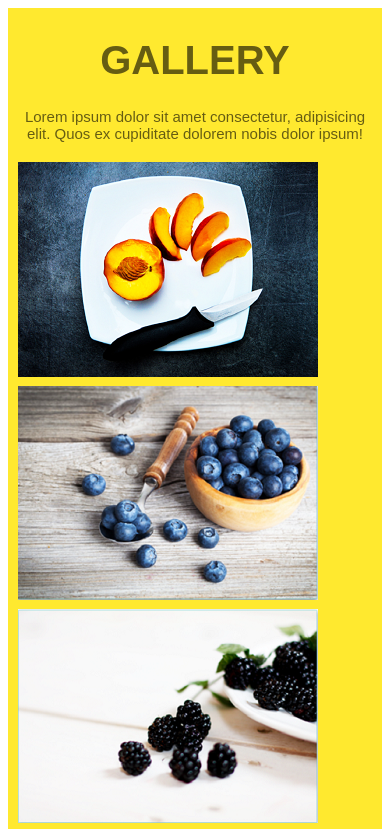
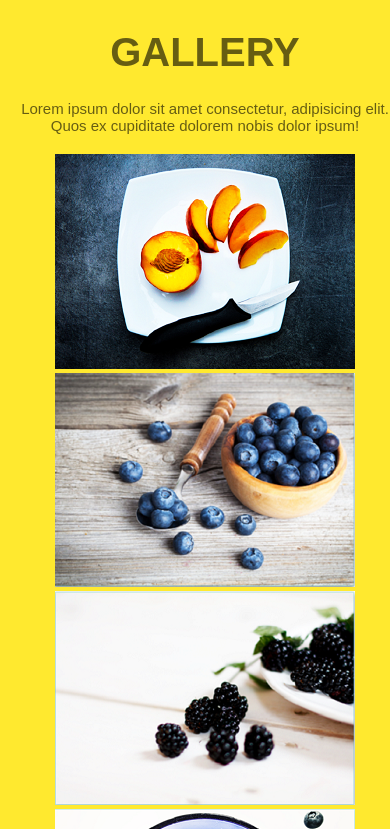
Before and after one commit to hennadii20/lesson16hw, a plain HTML site: page index.html in a window 390 px wide. Shown: the top 829 px of the page. Drawn offline with Linux system fonts and the light colour scheme.

Commit message:
changed styles

```diff
--- a/style.css
+++ b/style.css
@@ -1,7 +1,12 @@
+body {
+    margin: 0;
+    padding: 0;
+}
+
 
 .our__gallery {
     display: block;
-    width: 100%px;
+    width: 100%;
     height: 1800px;
     background-color: #FFE92F;
     margin: 0 auto;
@@ -17,7 +22,7 @@
     font-family: Arial, Helvetica, sans-serif;
     font-weight: bold;
     text-align: center;
-    color: rgb(0, 0, 0, .6);
+    color: rgba(0, 0, 0, .6);
     margin: 0;
     padding-top: 20px;
 }
@@ -27,7 +32,7 @@
     font-family: Arial, Helvetica, sans-serif;
     text-align: center;
     padding-top: 15px;
-    color: rgb(0, 0, 0, .6);
+    color: rgba(0, 0, 0, .6);
 
 }
 
@@ -48,16 +53,24 @@
     height: 55px;
     font-size: 15px;
     font-family: Arial, Helvetica, sans-serif;
-    color: rgb(219, 213, 213, .7);
+    color: rgba(219, 213, 213, .7);
     background-color: #5585a2;
 }
 
 
 
-@media  (max-width: 992px) {
 
-    .our__gellery__headline {
-        font-size: 40px;
+
+
+@media  (max-width: 991px) {
+
+.our__gellery__headline {
+    font-size: 40px;
+}
+
+.gallery__img {
+    max-width: 300px;
+    margin: 0 auto;
 }
 
 
@@ -70,7 +83,7 @@
 
 .our__gallery {
     display: block;
-    width: 100%px;
+    width: 100%;
     height: 3200px;
     background-color: #FFE92F;
 
@@ -100,7 +113,7 @@ source {
 
 .our__gallery {
     display: block;
-    width: 100%px;
+    width: 100%;
     height: 1300px;
     background-color: #FFE92F;
 
@@ -120,35 +133,3 @@ source {
     align-items: stretch;
 }
 }
-
-
-/*
-
-@media  (max-width: 576px) {
-
-
-    }
-    }
-
-    @media (min-width: 577px) and (max-width: 767px) {
-
-    }
-    }
-
-    @media  (min-width: 768px) and (max-width: 991px){
-
-
-    }
-
-
-@media (min-width: 577px) and (max-width: 767px) {
-
-}
-}
-
-@media  (min-width: 768px) and (max-width: 991px){
-
-
-}
-
-*/
```
